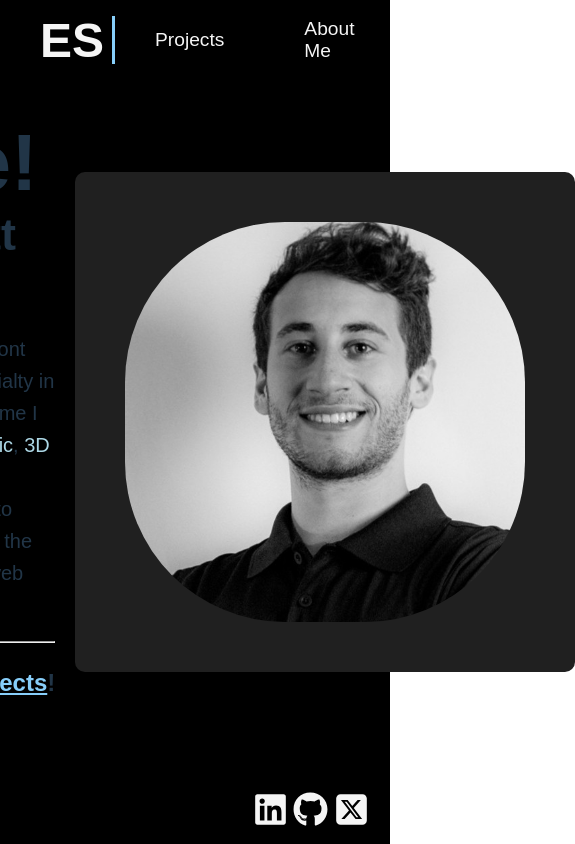
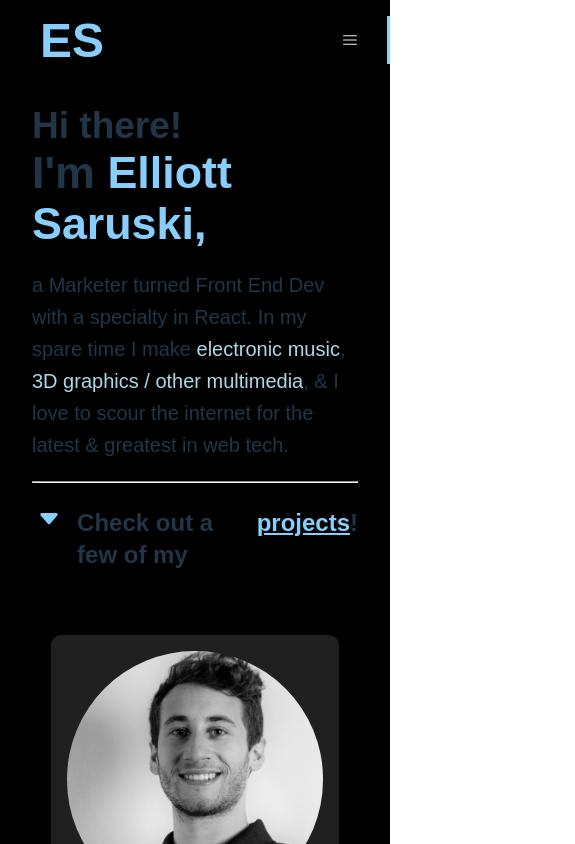
Before and after one commit to elliottsaruski/ES_front-end-portfolio, a React (Vite) app: page / in a window 390 px wide. Shown: the top 844 px of the page, 575 px wide, since content can reach past the window. Built offline with nearby package versions, Linux system fonts and the light colour scheme.

Commit message:
fixed styling - added mobile responsive nav

```diff
--- a/src/App.css
+++ b/src/App.css
@@ -23,8 +23,10 @@
 .App {
   font-family: "arial", sans-serif;
   scroll-behavior: smooth scroll;
-  scroll-snap-type: mandatory;
+  scroll-snap-type: y mandatory;
   scroll-snap-align: start;
+  overflow-x: hidden;
+  position: relative;
 }
 
 /* -----------------NAVBAR----------------- */
@@ -32,12 +34,12 @@
 .navbar {
   display: flex;
   overflow: hidden;
-  position: fixed;
   background: var(--clr-primary-bg);
   width: 100dvw;
   height: 5rem;
   padding-block: 1rem;
   z-index: 10;
+  position: fixed;
 }
 
 .navbar a {
@@ -61,23 +63,74 @@
 
 .logo {
   text-decoration: none;
-  color: var(--clr-font-primary);
+  color: var(--clr-font-accent);
   font-weight: 600;
 }
 
 .nav-items-right {
   display: flex;
-  flex-grow: 1;
   gap: 4rem;
   justify-content: space-evenly;
   align-items: center;
-  font-size: 1.2rem;
+  font-size: calc(1vw + 1vh);
   margin-inline: 2rem;
 }
 
 .nav-items-right a {
   text-decoration: none;
   color: var(--clr-font-primary);
+  font-weight: 600;
+}
+
+/* ----------------- NAV TABLET AND BELOW---------- */
+
+.nav-mobile-wrapper {
+  display: none;
+}
+#hamburger-icon {
+  display: none;
+}
+
+/* ----------------- MEDIA QUERIES---------- */
+
+@media (max-width: 768px) {
+  .nav-items-right {
+    display: none;
+  }
+  .navbar {
+    position: sticky;
+  }
+
+  #hamburger-icon {
+    display: flex;
+    position: absolute;
+    right: 2rem;
+    top: 2rem;
+    color: var(--clr-font-primary);
+    z-index: 10000;
+  }
+  .nav-mobile-wrapper {
+    display: flex;
+  }
+
+  .nav-mobile-open {
+    display: flex;
+    position: fixed;
+    flex-direction: column;
+    height: 100dvh;
+    width: 100dvw;
+    background: var(--clr-primary-bg);
+    color: var(--clr-font-primary);
+    z-index: 100000;
+    align-items: center;
+    justify-content: center;
+    overflow: hidden;
+    overscroll-behavior: cover;
+  }
+
+  .nav-mobile-closed {
+    display: none;
+  }
 }
 
 /* -----------------HOME----------------- */
@@ -86,24 +139,31 @@
   display: flex;
   height: 100svh;
   position: relative;
-  gap: 5%;
+  gap: 1rem;
   justify-content: center;
-  align-items: center;
+  align-items: end;
   background-color: var(--clr-primary-bg);
+  flex-wrap: wrap;
+  flex-basis: auto;
 }
 
 .home-flex-1 {
   display: flex;
   flex-direction: column;
+  padding-inline: 2rem;
 }
 
 .greeting {
-  font-size: 5rem;
+  font-size: calc(3vw + 3vh);
   font-weight: 600;
 }
 
 .name {
-  font-size: 45px;
+  font-size: calc(5vw + 3vh);
+}
+
+.name strong {
+  color: var(--clr-font-accent);
 }
 
 .description {
@@ -187,18 +247,17 @@ img {
 
 .headshot-wrapper img {
   object-fit: cover;
-  width: 400px;
-  height: 400px;
+  width: calc(2vh + 15rem);
+  height: calc(2vh + 15rem);
   border-radius: 10rem;
-  z-index: 10;
 }
+
 .headshot-wrapper {
   display: grid;
   place-content: center;
-  height: 500px;
-  aspect-ratio: 1;
+  width: calc(2vh + 17rem);
+  height: calc(2vh + 17rem);
   background-color: var(--clr-secondary-bg);
-  z-index: 0;
   border-radius: 10px;
 }
 
@@ -292,6 +351,9 @@ img {
 .contact-links {
   display: flex;
   gap: 5rem;
+  flex-wrap: wrap;
+  justify-content: center;
+  align-items: center;
 }
 
 .social-link {
@@ -309,6 +371,7 @@ img {
   border: none;
   border: 3px solid var(--clr-font-accent);
   border-radius: 1rem;
+  flex-basis: 100;
 }
 
 .social-link:hover {
--- a/src/Components/NavBar.jsx
+++ b/src/Components/NavBar.jsx
@@ -1,4 +1,9 @@
+import { useState } from "react";
+import { RxHamburgerMenu } from "react-icons/rx";
+
 function NavBar() {
+  const [mobileNavOpen, setMobileNavOpen] = useState(false);
+
   return (
     <section className="navbar--wrapper">
       <nav className="navbar">
@@ -18,7 +23,27 @@ function NavBar() {
             Contact
           </a>
         </div>
+        <RxHamburgerMenu
+          id="hamburger-icon"
+          className="nav-mobile-button"
+          onClick={() => setMobileNavOpen(!mobileNavOpen)}
+        />
       </nav>
+      {/* ------------------------------------NAV MOBILE------------------------ */}
+      <div className="nav-mobile-wrapper">
+        <div
+          className={mobileNavOpen ? "nav-mobile-open" : "nav-mobile-closed"}>
+          <a href="#projects" className="projects">
+            Projects
+          </a>
+          <a href="#about" className="about">
+            About Me
+          </a>
+          <a href="#contact" className="contact">
+            Contact
+          </a>
+        </div>
+      </div>
     </section>
   );
 }
--- a/src/Components/Pages/Contact.jsx
+++ b/src/Components/Pages/Contact.jsx
@@ -13,13 +13,11 @@ function Contact() {
           <hr className="social-link-hr"></hr>
           LinkedIn
         </a>
-        <hr className="contact-divider-hr"></hr>
         <a className="social-link" href="https://github.com/elliottsaruski">
           <FaGithub />
           <hr className="social-link-hr"></hr>
           Github
         </a>
-        <hr className="contact-divider-hr"></hr>
         <a className="social-link" href="https://twitter.com/_envimusic">
           <FaSquareXTwitter />
           <hr className="social-link-hr"></hr>Twitter
--- a/src/Components/Pages/Home.jsx
+++ b/src/Components/Pages/Home.jsx
@@ -10,10 +10,10 @@ function Home() {
           I{"'"}m <strong className="elliott">Elliott Saruski,</strong>
         </h2>
         <span className="description">
-          a Marketer turned Front End Dev with a specialty in React. In my spare
-          time I make
+          a Marketer turned Front End Dev with a specialty in React. In my
+          spare time I make
           <a href="https://soundcloud.com/envimusic"> electronic music</a>,
-          <a> 3D graphics & other multimedia</a>, & I love to scour the internet
+          <a> 3D graphics / other multimedia</a>, & I love to scour the internet
           for the latest & greatest in web tech.
           {/* potential to add blog here?? */}
           <hr></hr>
```
